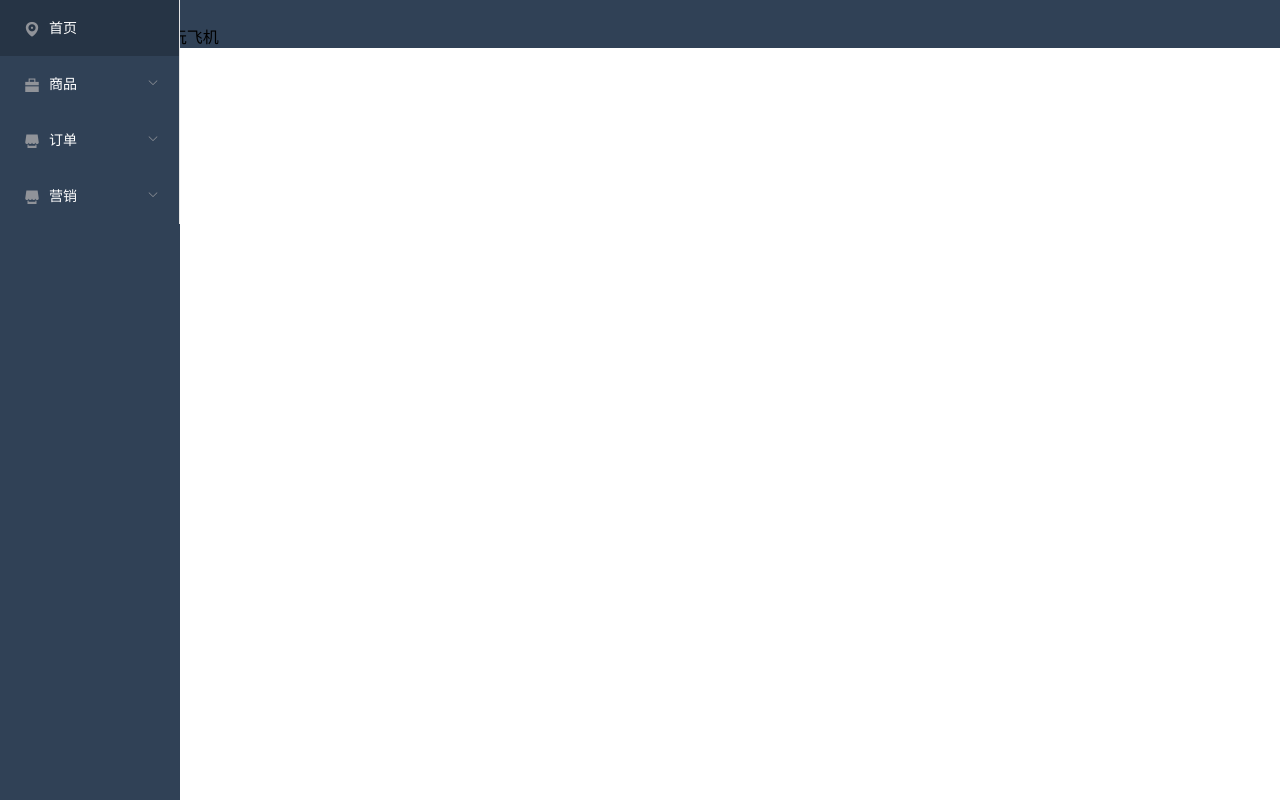
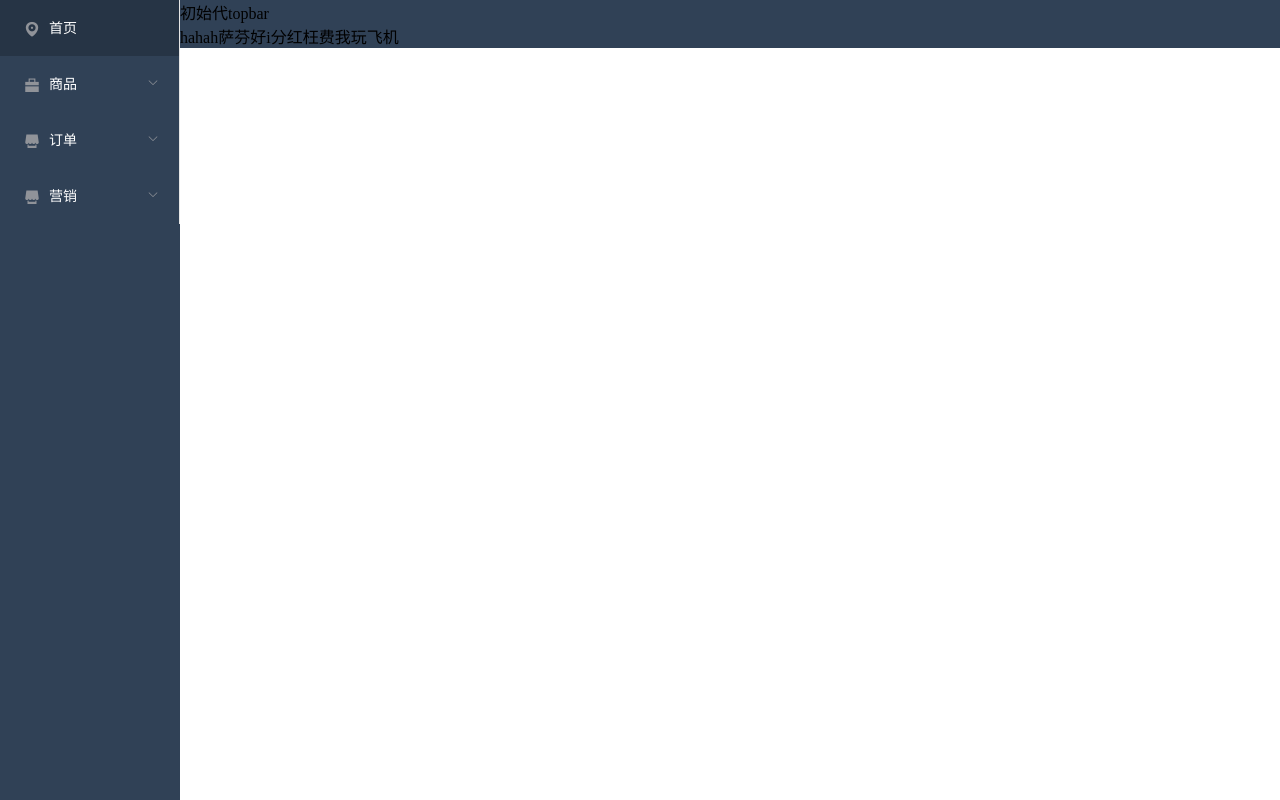
Before and after one commit to haoyuedada/mall-admin-web, a Vue app in the folder mall/: page /home in a window 1280 px wide. Built offline with nearby package versions, Linux system fonts and the light colour scheme.

Commit message:
边距调整

```diff
--- a/mall/src/views/layout/layout.vue
+++ b/mall/src/views/layout/layout.vue
@@ -15,10 +15,8 @@
     width: 100%;
   }
   .main-container{
-    transition: width .28s;
-    /* width: 180px!important; */
     height: 100%;
-    left: 80px;
+    margin-left: 180px;
     top: 0;
     bottom: 0;
     right: 0;
```
